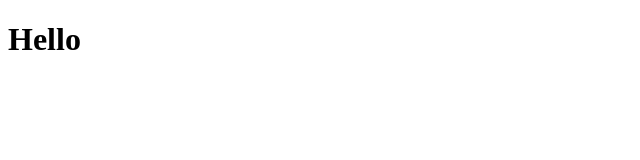
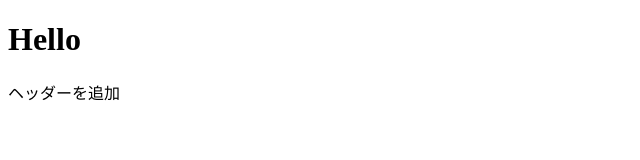
Before and after one commit to Oba-Shun/git-practice, a plain HTML site: page index.html in a window 1280 px wide. Shown: the whole page, without its empty margins (0-640 px from the left). Drawn offline with Linux system fonts and the light colour scheme.

Commit message:
headerを追加

```diff
--- a/index.html
+++ b/index.html
@@ -7,6 +7,6 @@
 </head>
 <h1>Hello</h1>
 <body>
-
+  <header>ヘッダーを追加</header>
 </body>
 </html>
```
